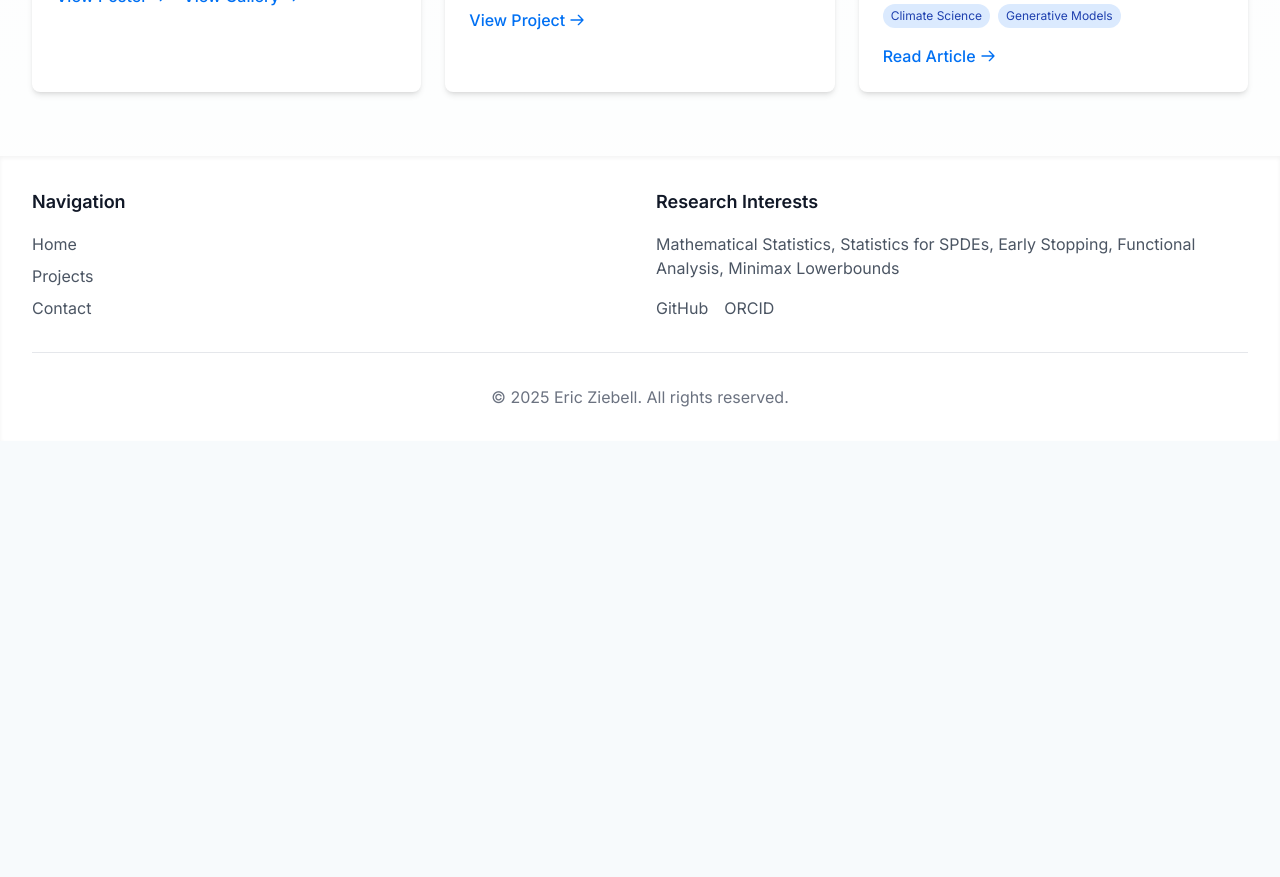
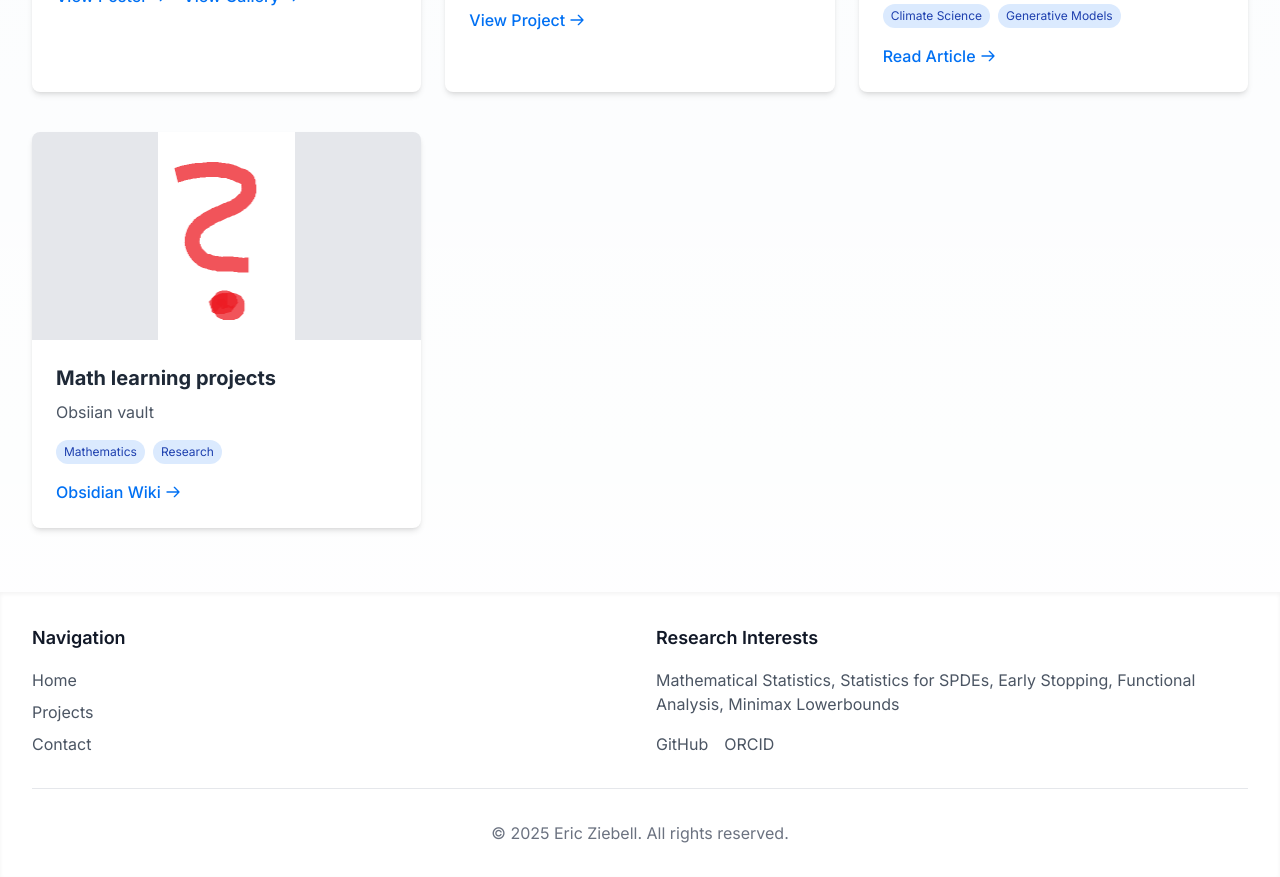
Before and after one commit to ziebelle/ziebelle.github.io, a Next.js app: page /projects in a window 1280 px wide. Shown: the part 1220-2097 px from the top of the page. Before the commit the page ends 1661 px from the top, so only its background shows below. Built offline with nearby package versions, Linux system fonts and the light colour scheme.

Commit message:
Update projects.ts

```diff
--- a/app/data/projects.ts
+++ b/app/data/projects.ts
@@ -80,14 +80,14 @@ export const allProjects: Project[] = [
     //     links: [{ title: 'learning-vue', url: 'https://ziebelle.github.io/learning-vue/' }],
     // }
     // },
-    // {
-    //     id: 8,
-    //     title: 'Math learning projects',
-    //     description: 'Latex writedowns',
-    //     image: '/images/question.png',
-    //     tags: ['Minimax lowerbounds', 'Mathematics', 'Research'],
-    //     links: [{ title: 'Minimax lowerbounds', url: 'https://github.com/ziebelle/Minimax-lowerbounds' }],
-    // }
+    {
+        id: 7,
+        title: 'Math learning projects',
+        description: 'Obsiian vault',
+        image: '/images/question.png',
+        tags: ['Mathematics', 'Research'],
+        links: [{ title: 'Obsidian Wiki', url: 'https://publish.obsidian.md/ziebelle' }],
+    }
 ];
 
 // Helper function to get featured projects
```
